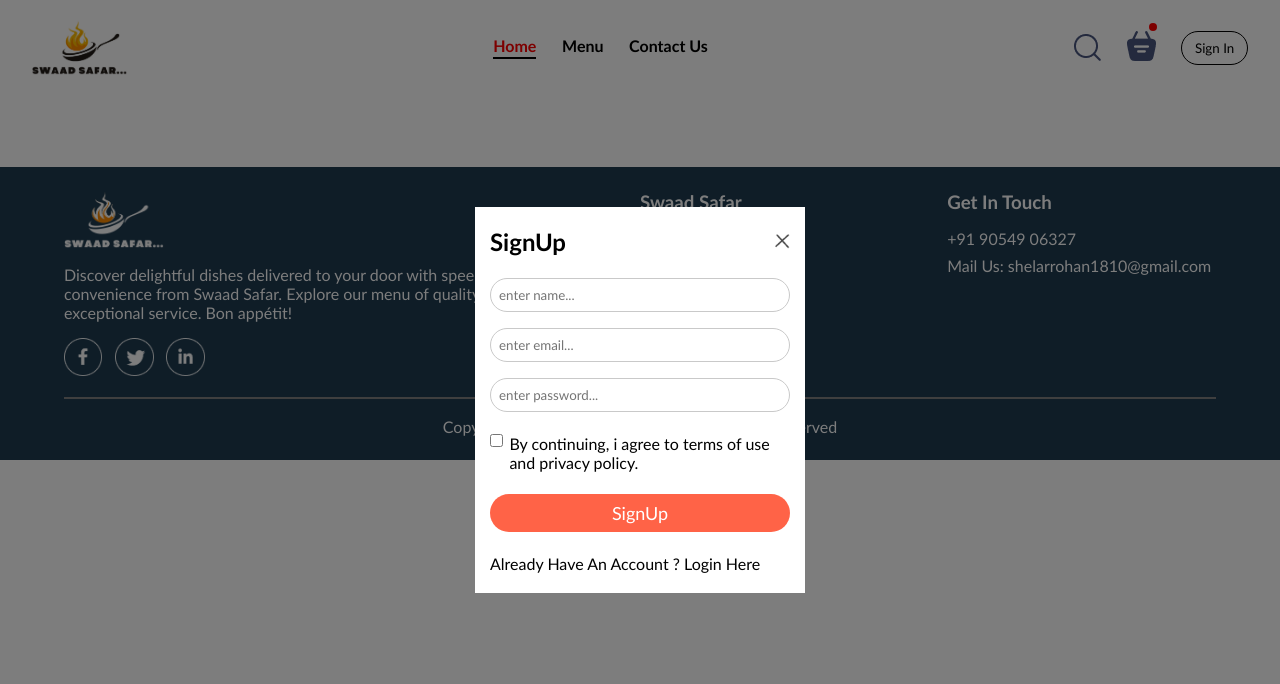
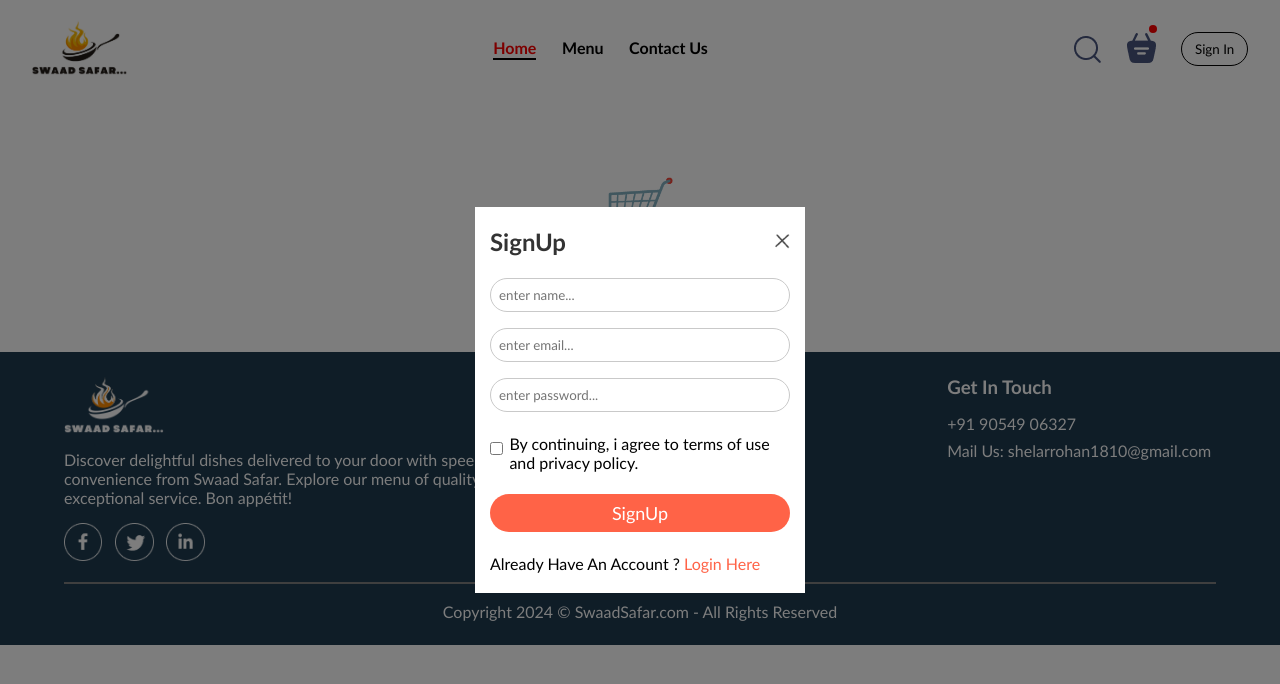
Before and after one commit to RohanScripts/FOOD-APP, a React (Vite) app: page /cart in a window 1280 px wide. Both pictures are taken after a click on the button "Sign In". Shown: the top 684 px of the page. Built offline with nearby package versions, Linux system fonts and the light colour scheme.

Commit message:
Refactor login and cart components

```diff
--- a/src/loginpop/LoginPop.jsx
+++ b/src/loginpop/LoginPop.jsx
@@ -35,6 +35,7 @@ const LoginPop = ({ setShowLoginPop }) => {
         )}
         <button>{curState === "Login" ? "Login" : "SignUp"}</button>
 
+        <div className="span">
           {curState === "Login" ? (
             <p>
               Create New Account ?{" "}
@@ -46,6 +47,7 @@ const LoginPop = ({ setShowLoginPop }) => {
               <span onClick={() => setCurState("Login")}>Login Here</span>
             </p>
           )}
+        </div>
       </form>
     </div>
   );
--- a/src/loginpop/LoginPopCss.css
+++ b/src/loginpop/LoginPopCss.css
@@ -59,3 +59,12 @@
   align-items: start;
   gap: 0.5vw;
 }
+
+.loginpop-terms-condition input {
+  margin-top: 1vh;
+}
+
+.span p span {
+  color: tomato;
+  cursor: pointer;
+}
--- a/src/navbar/Navbar.jsx
+++ b/src/navbar/Navbar.jsx
@@ -8,7 +8,9 @@ const Navbar = ({ setShowLoginPop }) => {
 
   return (
     <div className="navbar">
-      <img src={assets.logo} width="95px" alt="" />
+      <Link to="/">
+        <img src={assets.logo} width="95px" alt="" />
+      </Link>
       <ul className="navbar-menu">
         <Link
           to="/"
@@ -35,7 +37,9 @@ const Navbar = ({ setShowLoginPop }) => {
       <div className="navbar-righside">
         <img src={assets.search_icon} alt="" />
         <div className="righside-search-icon">
-          <img src={assets.basket_icon} alt="" />
+          <Link to="/cart">
+            <img src={assets.basket_icon} alt="" />
+          </Link>
           <div className="dot"></div>
         </div>
         <button onClick={() => setShowLoginPop(true)}>Sign In</button>
--- a/src/pages/cart/CartPage.jsx
+++ b/src/pages/cart/CartPage.jsx
@@ -1,8 +1,61 @@
-import React from "react";
+import React, { useContext } from "react";
 import "./CartPageCss.css";
+import { StoreContext } from "../../context/StoreContext";
 
 const CartPage = () => {
-  return <div></div>;
+  const { cartItem, food_list, removeFromCart } = useContext(StoreContext);
+
+  // Check if cartItem is empty
+  const isEmptyCart = Object.keys(cartItem).length === 0;
+
+  return (
+    <div className="cart">
+      {isEmptyCart ? (
+        <div id="tiger-items">
+          <span class="cart-icon"></span>
+          <p class="empty-message">Your cart is empty.</p>
+        </div>
+      ) : (
+        <div className="cart-items">
+          <div className="cart-item-title">
+            <p>Items</p>
+            <p>Title</p>
+            <p>Price</p>
+            <p>Quantity</p>
+            <p>Total</p>
+            <p>Remove</p>
+          </div>
+          <br />
+          <hr />
+          {food_list.map((item, index) => {
+            if (cartItem[item._id] > 0) {
+              return (
+                <>
+                  <div
+                    className="cart-items-info cart-item-title"
+                    key={item._id}
+                  >
+                    <img src={item.image} alt="" />
+                    <p>{item.name}</p>
+                    <p>{item.price}</p>
+                    <p>{cartItem[item._id]}</p>
+                    <p>{item.price * cartItem[item._id]}</p>
+                    <p
+                      className="cross"
+                      onClick={() => removeFromCart(item._id)}
+                    >
+                      X
+                    </p>
+                  </div>
+                  <hr />
+                </>
+              );
+            }
+          })}
+        </div>
+      )}
+    </div>
+  );
 };
 
 export default CartPage;
--- a/src/pages/cart/CartPageCss.css
+++ b/src/pages/cart/CartPageCss.css
@@ -0,0 +1,74 @@
+.cart {
+  margin-top: 10vh;
+}
+
+.cart-item-title {
+  display: grid;
+  grid-template-columns: 2fr 1.5fr 1fr 1fr 1fr 0.5fr;
+  align-items: center;
+  font-size: max(1vw, 15px);
+}
+.cart-items-info {
+  margin-top: 2vh;
+  margin-bottom: 2vh;
+}
+
+.cart-items-info img {
+  width: 9vw;
+  border-radius: 15px;
+}
+
+.cart hr {
+  height: 1px;
+  background-color: black;
+  border: none;
+}
+
+.cross {
+  cursor: pointer;
+}
+
+.elephant {
+  width: 80%;
+  margin: 20px auto;
+  padding: 20px;
+  border-radius: 10px;
+  background-color: #fff;
+  box-shadow: 0 0 10px rgba(0, 0, 0, 0.1);
+}
+
+h2 {
+  text-align: center;
+  color: #333;
+}
+
+#tiger-items {
+  text-align: center;
+  margin-top: 20px;
+}
+
+#tiger-items p {
+  font-style: italic;
+  color: #777;
+}
+
+.empty-message {
+  font-size: 18px;
+  color: #555;
+  margin-top: 20px;
+}
+
+.cart-icon {
+  display: inline-block;
+  font-size: 60px;
+  line-height: 1;
+  color: #888;
+}
+
+.cart-icon::before {
+  content: "\1F6D2"; /* Unicode for Shopping Cart */
+}
+
+.empty-message::before {
+  content: "😢"; /* Unicode for Crying Face */
+}
```
Lines whose indentation alone changed are shown as unchanged.
